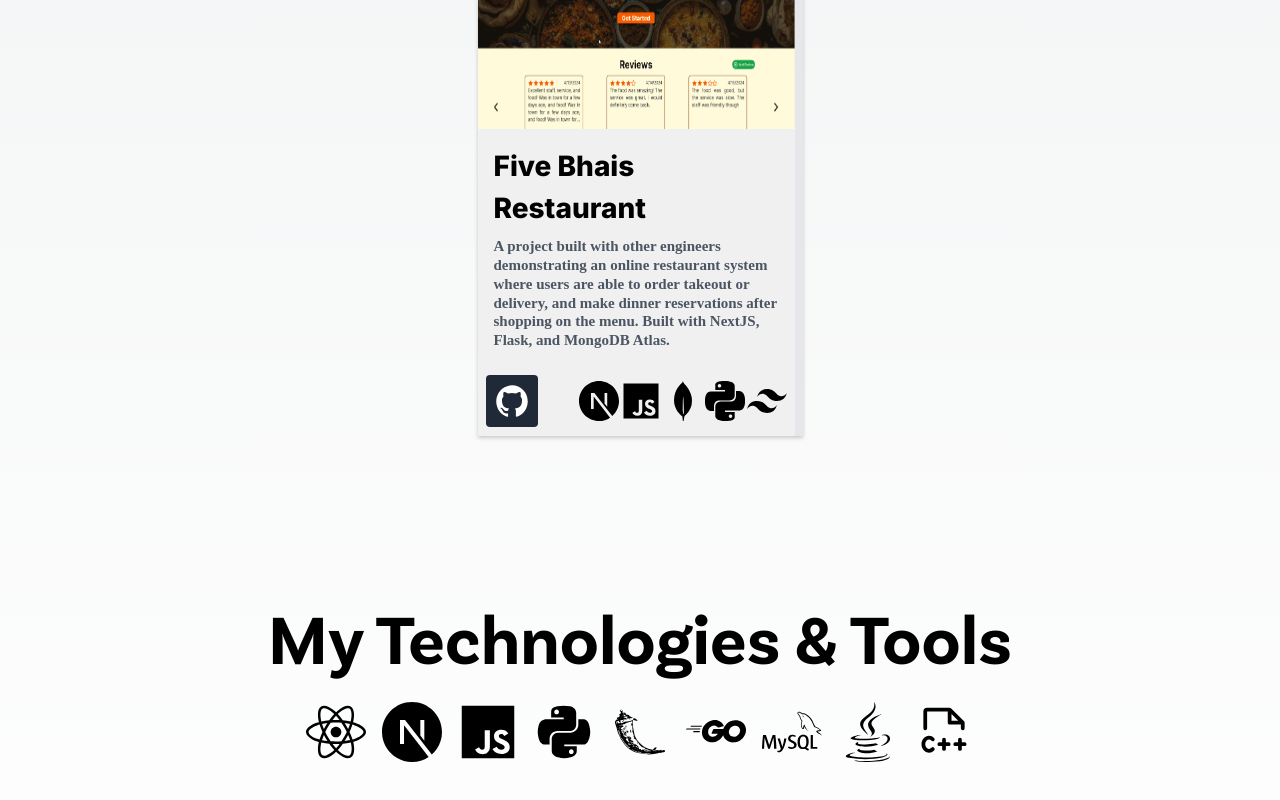
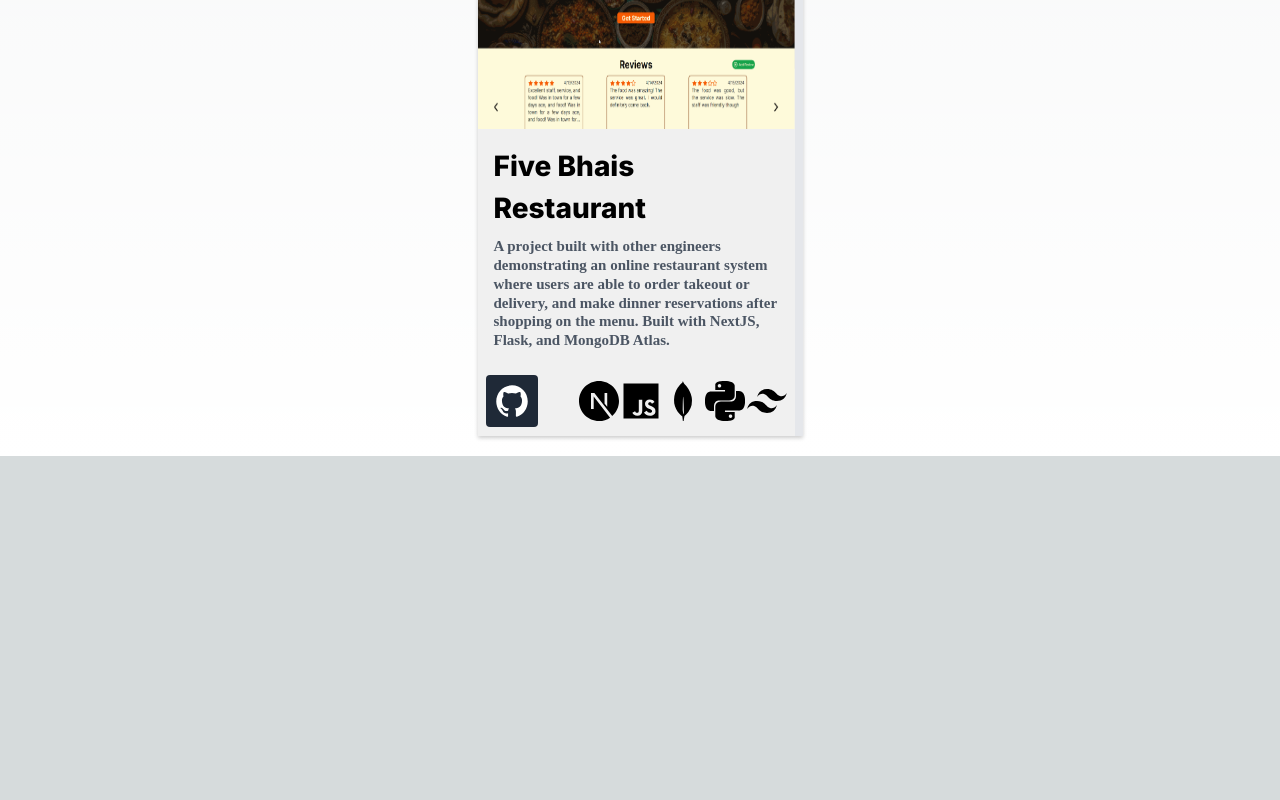
Before and after one commit to jaynopponep/portfolio, a Next.js app: page / in a window 1280 px wide. Shown: the part 3063-3863 px from the top of the page. After the commit the page ends 3519 px from the top, so only its background shows below. Built offline with nearby package versions, Linux system fonts and the light colour scheme; a web font is replaced by a local one.

Commit message:
scrapped technology & tools portion of site

```diff
--- a/src/app/layout.tsx
+++ b/src/app/layout.tsx
@@ -3,7 +3,6 @@ import { Inter } from "next/font/google";
 import "./globals.css";
 import Experiences from "@/components/Experiences";
 import Projects from "@/components/Projects";
-import MyTools from "@/components/MyTools";
 
 const inter = Inter({ subsets: ["latin"] });
 
@@ -23,7 +22,6 @@ export default function RootLayout({
         <main className="flex-grow">{children}</main>
         <Experiences />
         <Projects />
-        <MyTools />
       </body>
     </html>
   );
--- a/src/app/page.tsx
+++ b/src/app/page.tsx
@@ -11,7 +11,7 @@ export default function Home() {
             >
               Hi, I'm Jay!
 
-              <span className="sm:block">I'm a Full-Stack Go & Python Developer </span>
+              <span className="sm:block"> I'm a Full-Stack Go & Python Developer </span>
             </h1>
 
             <p className="mx-auto mt-4 max-w-0.5xl sm:text-4xl/relaxed">
--- a/src/components/MyTools.tsx
+++ /dev/null
@@ -1,31 +0,0 @@
-import React from "react";
-import { FaPython, FaReact, FaJava } from "react-icons/fa";
-import { SiNextdotjs, SiMysql } from "react-icons/si";
-import { IoLogoJavascript } from "react-icons/io5";
-import { FaGolang } from "react-icons/fa6";
-import { PiFileCpp } from "react-icons/pi";
-import { BiLogoFlask } from "react-icons/bi";
-
-
-export default function Resume(){
-    return (
-        <main id="mytools" className="h-[600px] flex flex-col items-center justify-center font-basicsans text-[70px] -mt-[80px]">
-            <div>
-                My Technologies & Tools
-                <div className="text-[40px] flex flex-col items-center">
-                    <div className="mt-2 flex flex-row space-x-4">
-                        <FaReact className="text-[60px]"/>
-                        <SiNextdotjs className="text-[60px]"/>
-                        <IoLogoJavascript className="text-[60px]"/>
-                        <FaPython className="text-[60px]"/>
-                        <BiLogoFlask className="text-[60px]"/>
-                        <FaGolang className="text-[60px]"/>
-                        <SiMysql className="text-[60px]"/>
-                        <FaJava className="text-[60px]"/>
-                        <PiFileCpp className="text-[60px]"/>
-                    </div>
-                </div>
-            </div>
-        </main>
-    );
-}
```
